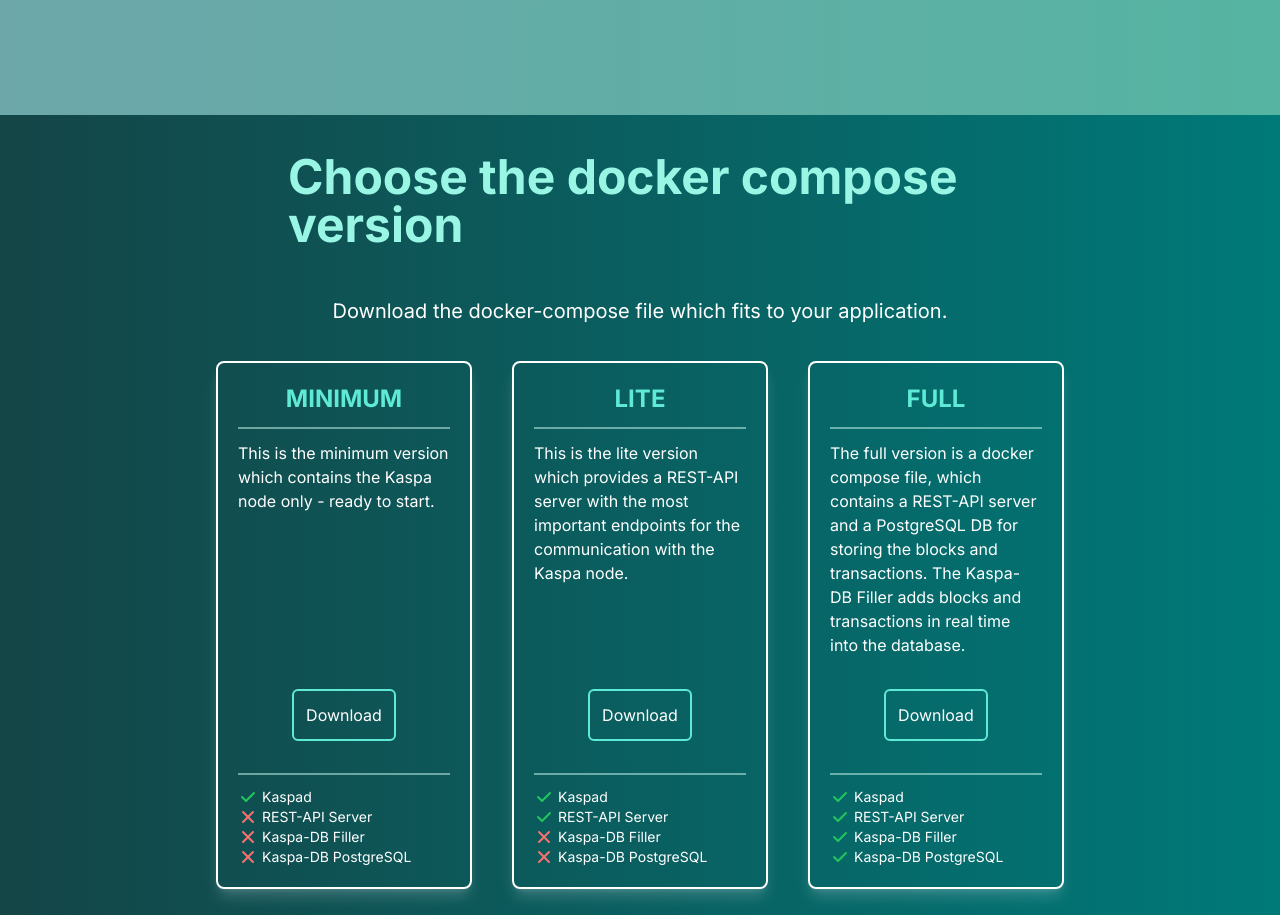
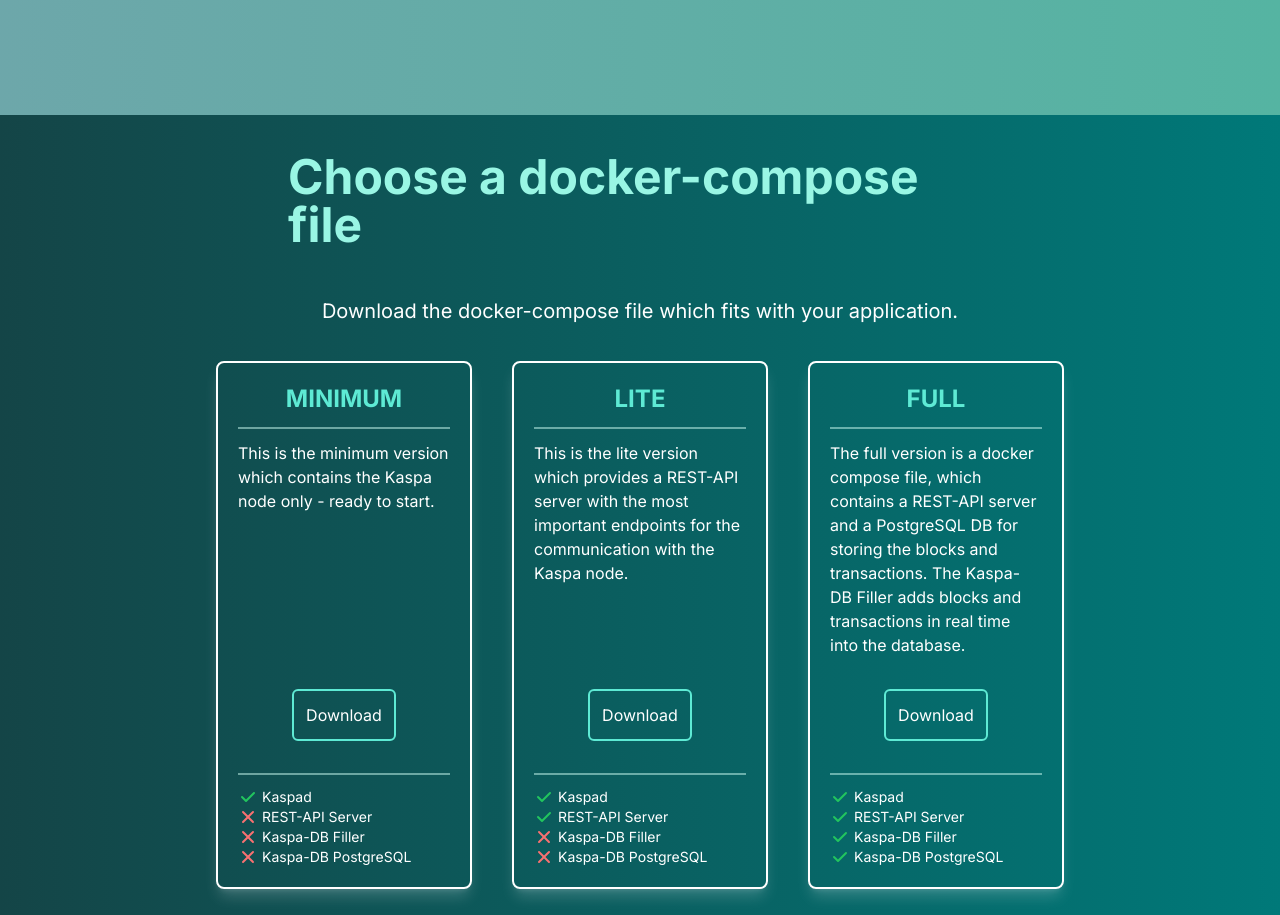
Before and after one commit to lAmeR1/kaspa-docker-website, a Next.js app: page / in a window 1280 px wide. Shown: the part 2285-3200 px from the top of the page. Built offline with nearby package versions, Linux system fonts and the light colour scheme.

Commit message:
fixed typos

```diff
--- a/app/page.js
+++ b/app/page.js
@@ -121,10 +121,10 @@
         className="flex flex-col justify-center items-center min-h-screen text-teal-300"
       >
         <div className="text-5xl font-bold p-8 max-w-3xl text-teal-200">
-          Choose the docker compose version
+          Choose a docker-compose file
         </div>
         <div className="text-xl p-4 text-white">
-          Download the docker-compose file which fits to your application.
+          Download the docker-compose file which fits with your application.
         </div>
         <div className="flex flex-row flex-wrap items-top">
           <Card
```
